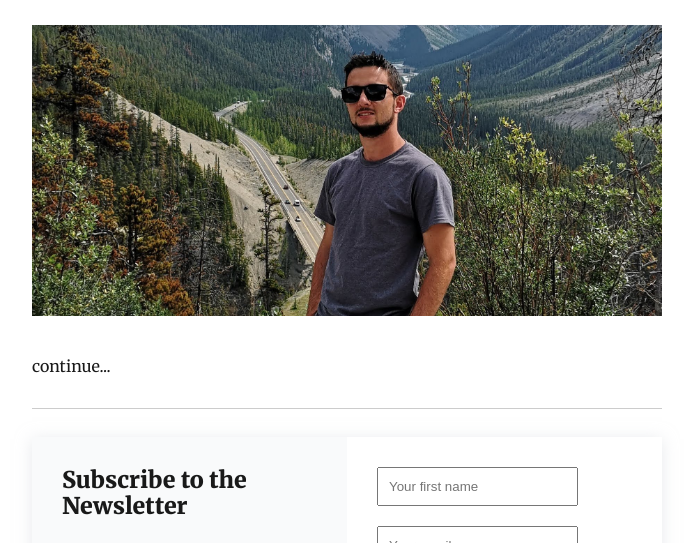
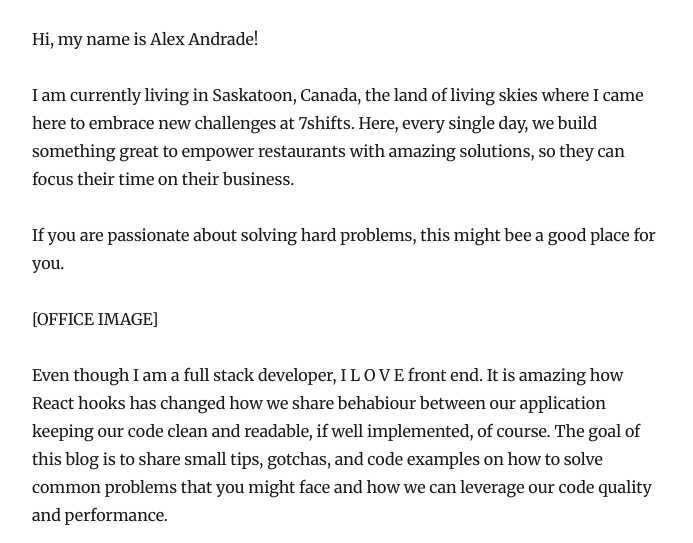
Before and after one commit to galexandrade/herodev-io, a Gatsby site: page /blog/hi-im-alex/ in a window 1280 px wide. Shown: the part 198-741 px from the top of the page, without its empty margins (293-986 px from the left). Built offline with nearby package versions, Linux system fonts and the light colour scheme; Gatsby itself is replaced by a stand-in of ours; some packages are replaced by stand-ins of ours.

Commit message:
Update Blog “hi-im-alex”

```diff
--- a/content/blog/hi-im-alex.md
+++ b/content/blog/hi-im-alex.md
@@ -4,6 +4,14 @@ date: 2020-01-21T03:11:48.407Z
 title: About me
 description: More about me and what I do.
 ---
-![](/assets/about-me.jpg)
+Hi, my name is Alex Andrade!
 
-continue...
+I am currently living in Saskatoon, Canada, the land of living skies where I came here to embrace new challenges at 7shifts. Here, every single day, we build something great to empower restaurants with amazing solutions, so they can focus their time on their business.
+
+If you are passionate about solving hard problems, this might bee a good place for you.
+
+\[OFFICE IMAGE]
+
+Even though I am a full stack developer, I  L O V E  front end. It is amazing how React hooks has changed how we share behabiour between our application keeping our code clean and readable, if well implemented, of course. The goal of this blog is to share small tips, gotchas, and code examples on how to solve common problems that you might face and how we can leverage our code quality and performance.
+
+I DO CARE A LOT ABOUT TESTS! It is all about getting confidence from your code. It is really simple write test and achieve near 100% code coverage, but is it really giving you confidence? For a long time I was writing tests the wrong way, testing implementation details instead of how the user of my code would iteract with the component/hook/piece of code I was building. Since I learned about React Testing Library, my mind opened for a new world.
```
